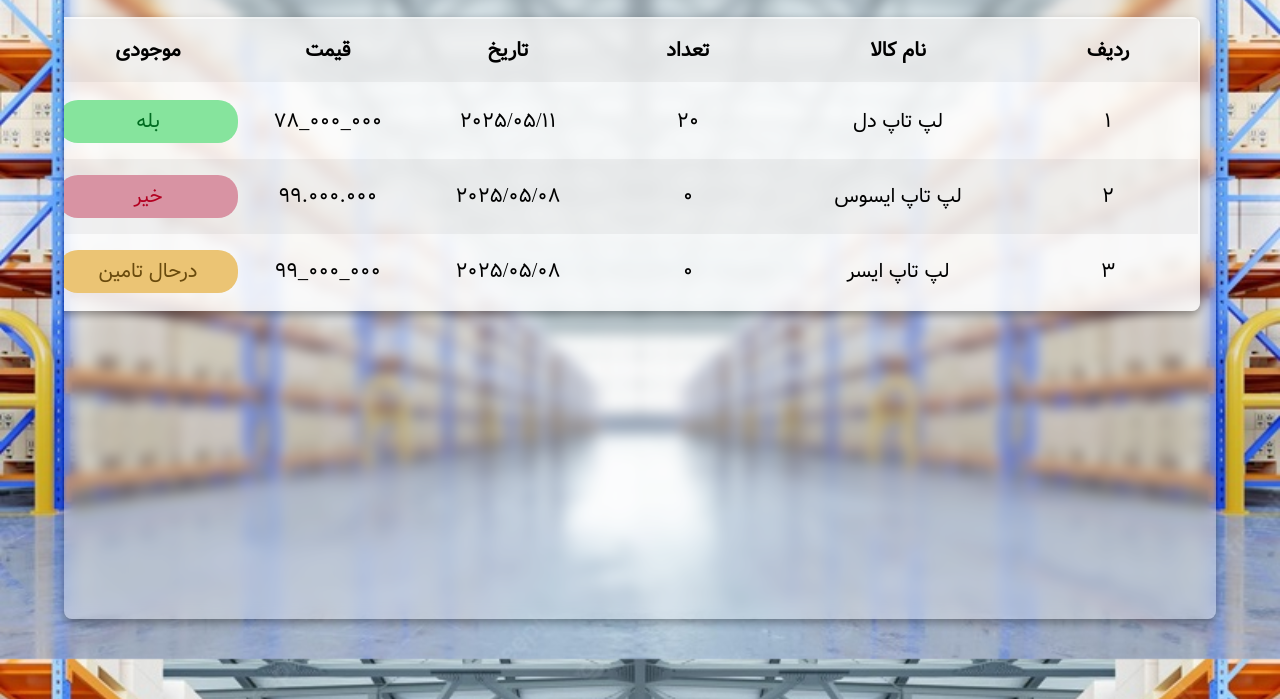
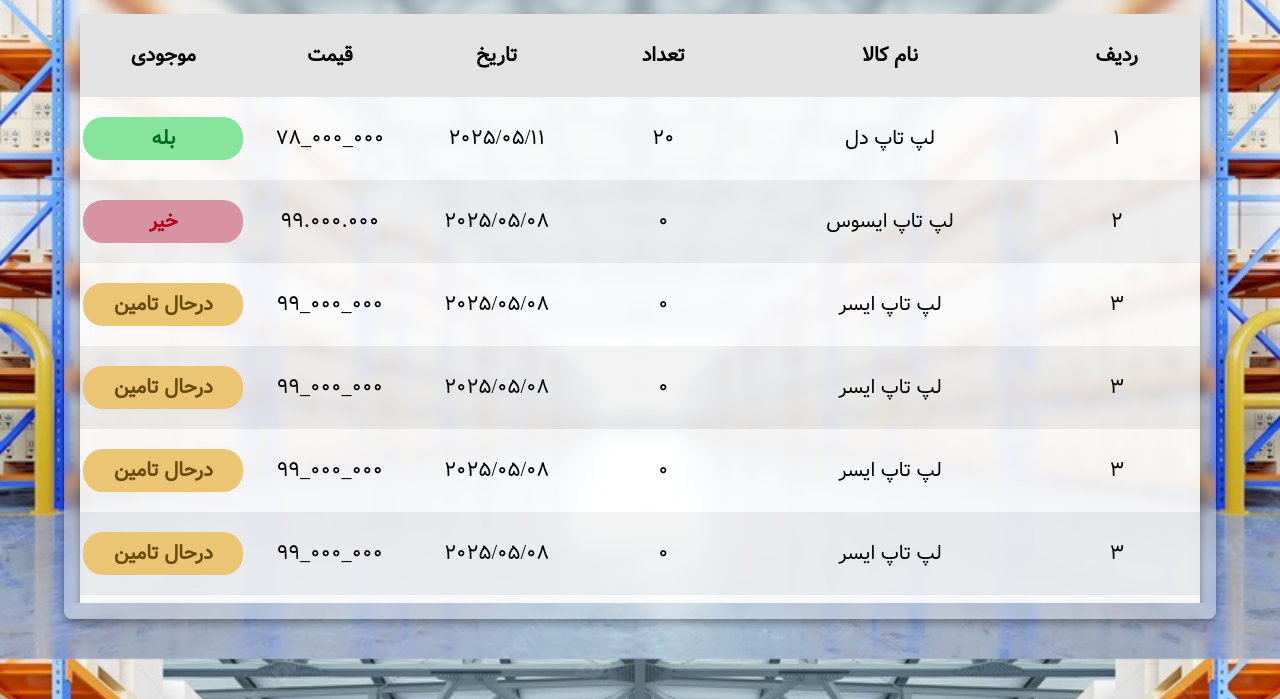
Before and after one commit to AmirNouri97/SON-table-dropDown-tree-project, a plain HTML site: page table.html in a window 1280 px wide. Shown: the part 101-800 px from the top of the page. Drawn offline with Linux system fonts and the light colour scheme; files whose address does not match are found by name.

Commit message:
fix:fix styles of table - sticky header - scrollbar

```diff
--- a/styles/table.css
+++ b/styles/table.css
@@ -38,7 +38,9 @@
   --color-black: #000;
   --color-black-half: #0005;
   --color-black-opacity-half: #0000000b;
+  --color-black-half-2: #d4d4d4;
   --color-gray: #676767;
+  --color-gray-light: #bbbbbb;
   --color-gray-dark: #333;
   --color-gray-60: #fff4;
   --color-gray-40: #fff5;
@@ -84,6 +86,7 @@ body {
   backdrop-filter: blur(7px);
   box-shadow: 0 4px 8px var(--color-black-half);
   border-radius: 8px;
+  padding-bottom: 16px;
 }
 .table {
   background-color: var(--color-gray-10);
@@ -91,6 +94,7 @@ body {
   box-shadow: 0 4px 8px var(--color-black-half);
   border-radius: 8px;
   width: 100%;
+  border-collapse: collapse;
 }
 
 .table__column {
@@ -98,14 +102,16 @@ body {
 }
 .table__header__section {
   width: 100%;
-  height: 10%;
+  height: 16%;
   border-radius: 8px 8px 0 0;
   background-color: var(--color-gray-40);
   padding: 12px 16px;
   display: flex;
   align-items: center;
   justify-content: center;
+  overflow: hidden;
 }
+
 .table__header__section__title {
   font-size: 32px;
   font-weight: 600;
@@ -113,19 +119,34 @@ body {
   text-shadow: 0 0 16px var(--color-gray);
 }
 .table__body__section {
-  display: flex;
-  align-items: center;
   width: 100%;
-  max-height: 89%;
+  overflow-y: auto;
   border-radius: 6px;
-  padding: 12px 16px;
-  overflow-y: auto;
-  overflow-x: auto;
+  padding: 0 16px;
+}
+.table__body__section {
+  &::-webkit-scrollbar {
+    width: 12px;
+    height: 12px;
+  }
+
+  &::-webkit-scrollbar-track {
+    background: var(--color-white-100);
+    border-radius: 4px;
+  }
+
+  &::-webkit-scrollbar-thumb {
+    background-color: var(--color-gray-light);
+    border-radius: 4px;
+    border: 2px solid var(--color-white-100);
+  }
+
+  &::-webkit-scrollbar-thumb:hover {
+    background-color: var(--color-gray);
+    cursor: pointer;
+  }
 }
 
-.table__header {
-  background-color: var(--color-black-opacity-half);
-}
 .table__body {
   display: flex;
   justify-content: center;
@@ -135,8 +156,16 @@ body {
   display: flex;
   align-items: center;
   justify-content: space-around;
-  background-color: var(--color-gray-light);
+  background-color: var(--color-gray-40);
   padding: 16px 0px;
+}
+
+.table__header {
+  position: sticky;
+  z-index: 10;
+  top: 0;
+  left: 0;
+  background-color: var(--color-black-half-2);
 }
 .table__rows:nth-child(even) {
   background-color: var(--color-black-opacity-half);
@@ -145,11 +174,13 @@ body {
 .table__head {
   font-size: 20px;
   text-align: center;
-  width: 180px;
+  width: 160px;
+  padding: 10px;
+  text-align: center;
 }
 .table__data:nth-child(2),
 .table__head:nth-child(2) {
-  width: 240px;
+  width: 280px;
 }
 .table__data--price {
   direction: ltr;
@@ -164,12 +195,15 @@ body {
 .pending {
   background-color: var(--color-pending);
   color: var(--color-pending-text);
+  font-weight: bold;
 }
 .cancelled {
   background-color: var(--color-cancelled);
   color: var(--color-cancelled-text);
+  font-weight: bold;
 }
 .status {
   padding: 6px 8px;
   border-radius: 20px;
+  font-weight: bold;
 }
--- a/table.html
+++ b/table.html
@@ -49,6 +49,62 @@
                 <td class="table__data table__data--price ">99_000_000</td>
                 <td class="table__data pending status">درحال تامین</td>
               </tr>
+              <tr class="table__rows">
+                <td class="table__data">3</td>
+                <td class="table__data">لپ تاپ ایسر</td>
+                <td class="table__data">0</td>
+                <td class="table__data">2025/05/08</td>
+                <td class="table__data table__data--price ">99_000_000</td>
+                <td class="table__data pending status">درحال تامین</td>
+              </tr>
+              <tr class="table__rows">
+                <td class="table__data">3</td>
+                <td class="table__data">لپ تاپ ایسر</td>
+                <td class="table__data">0</td>
+                <td class="table__data">2025/05/08</td>
+                <td class="table__data table__data--price ">99_000_000</td>
+                <td class="table__data pending status">درحال تامین</td>
+              </tr>
+              <tr class="table__rows">
+                <td class="table__data">3</td>
+                <td class="table__data">لپ تاپ ایسر</td>
+                <td class="table__data">0</td>
+                <td class="table__data">2025/05/08</td>
+                <td class="table__data table__data--price ">99_000_000</td>
+                <td class="table__data pending status">درحال تامین</td>
+              </tr>
+              <tr class="table__rows">
+                <td class="table__data">3</td>
+                <td class="table__data">لپ تاپ ایسر</td>
+                <td class="table__data">0</td>
+                <td class="table__data">2025/05/08</td>
+                <td class="table__data table__data--price ">99_000_000</td>
+                <td class="table__data pending status">درحال تامین</td>
+              </tr>
+              <tr class="table__rows">
+                <td class="table__data">3</td>
+                <td class="table__data">لپ تاپ ایسر</td>
+                <td class="table__data">0</td>
+                <td class="table__data">2025/05/08</td>
+                <td class="table__data table__data--price ">99_000_000</td>
+                <td class="table__data pending status">درحال تامین</td>
+              </tr>
+              <tr class="table__rows">
+                <td class="table__data">3</td>
+                <td class="table__data">لپ تاپ ایسر</td>
+                <td class="table__data">0</td>
+                <td class="table__data">2025/05/08</td>
+                <td class="table__data table__data--price ">99_000_000</td>
+                <td class="table__data pending status">درحال تامین</td>
+              </tr>
+              <tr class="table__rows">
+                <td class="table__data">3</td>
+                <td class="table__data">لپ تاپ ایسر</td>
+                <td class="table__data">0</td>
+                <td class="table__data">2025/05/08</td>
+                <td class="table__data table__data--price ">99_000_000</td>
+                <td class="table__data pending status">درحال تامین</td>
+              </tr>
             </tbody>
             <tfoot class="table__footer"></tfoot>
           </table>
```
